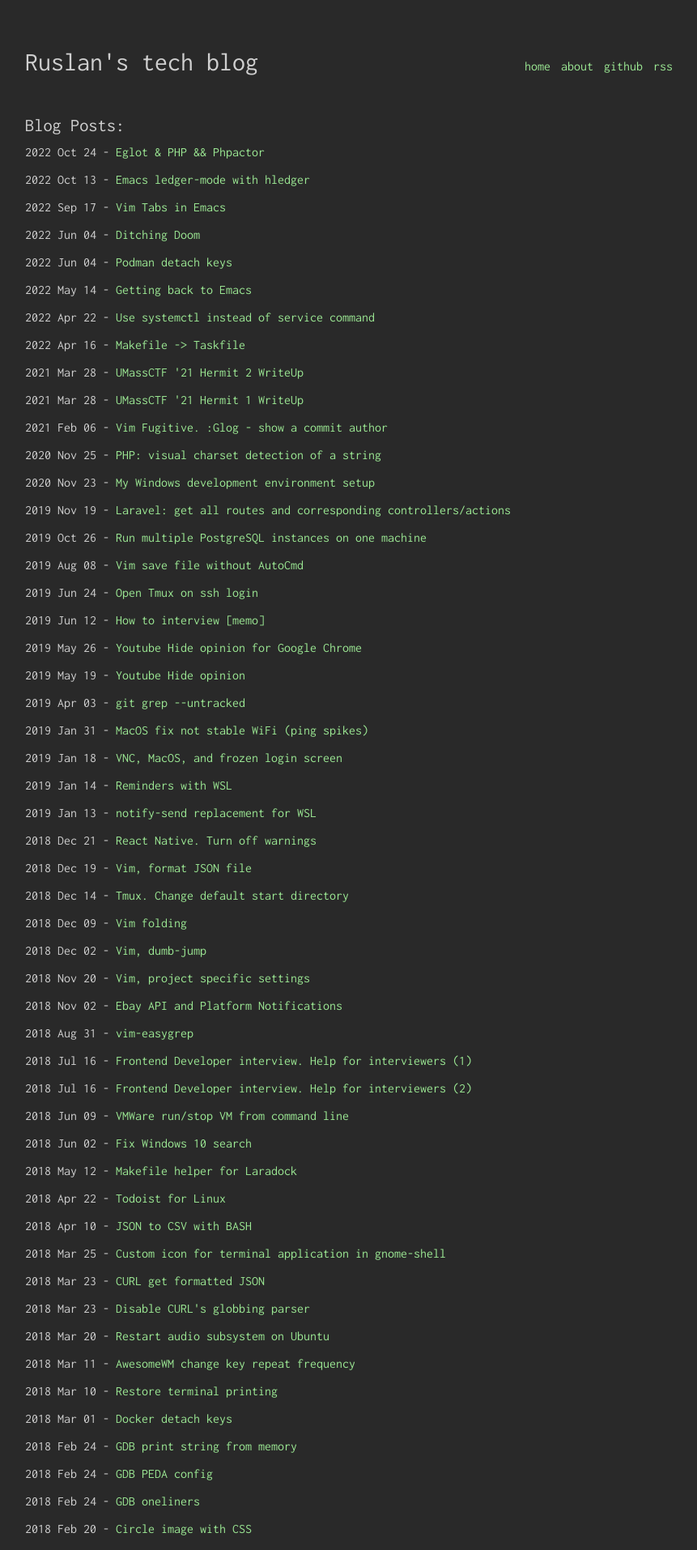
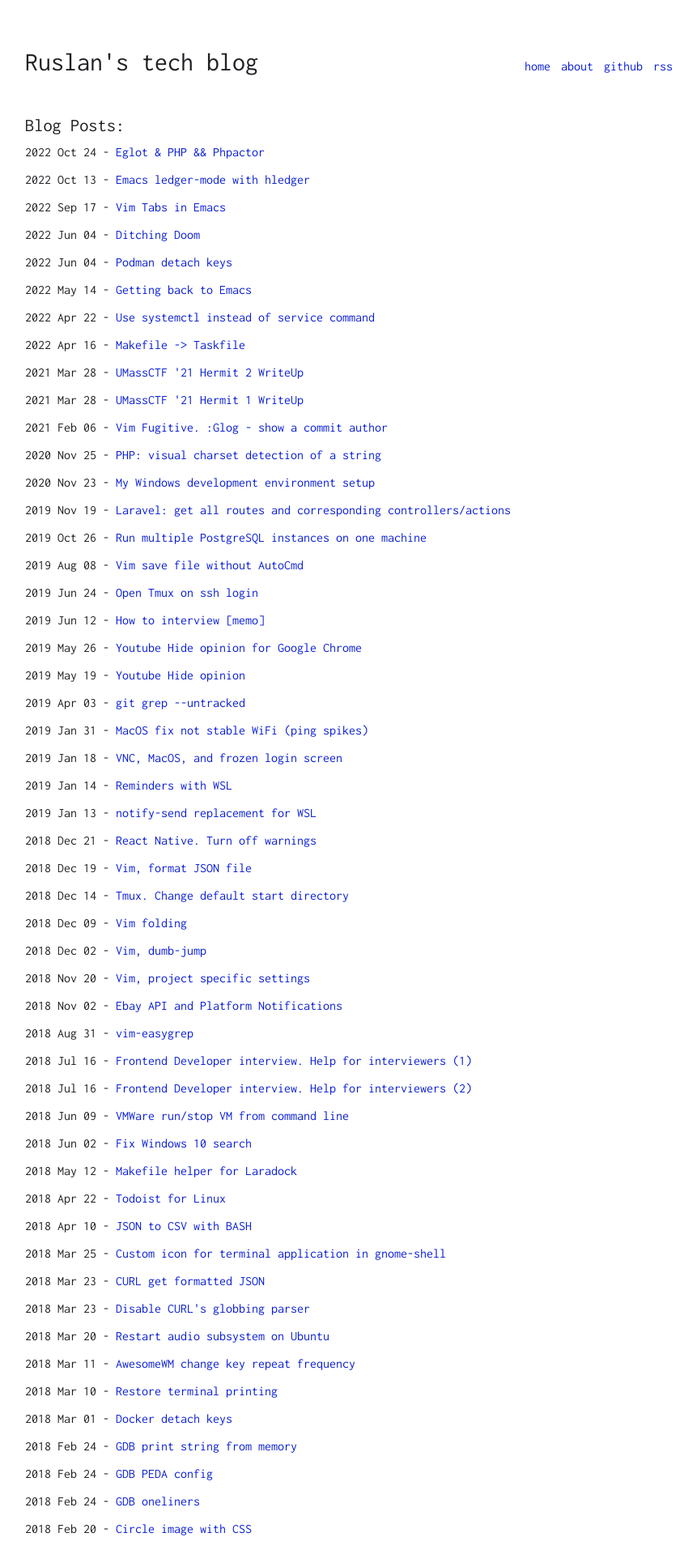
Before and after one commit to krydos/blog, a Jekyll site: the page built from index.html, in a window 1280 px wide. Shown: the top 1914 px of the page at 81% size, without its empty margins (209-1070 px from the left). Built offline with Jekyll 4.4.1, drawn with Linux system fonts in a browser that asks for light colours.

Commit message:
Support dark and light themes
depends on user settings

```diff
--- a/_sass/_config.scss
+++ b/_sass/_config.scss
@@ -2,9 +2,25 @@
 //$color-primary: #272727;
 //$color-background: #FFFFFF;
 //$color-link: #1A0DAB;
-$color-primary: #CFCFCF;
-$color-background: #292929;
-$color-link: rgb(155, 231, 147);
+
+:root {
+    --color-primary: #CFCFCF;
+    --color-background: #292929;
+    --color-link: rgb(155, 231, 147);
+    --highlight-color: #CFCFCF;
+    --highlight-background: #505050;
+}
+
+@media (prefers-color-scheme: light) {
+    :root {
+        --color-primary: #202124;
+        --color-background: #fff;
+        --color-link: rgb(12 32 211);
+        --highlight-color: #fbfbfb;
+        --highlight-background: #505050;
+    }
+
+}
 
 // FONT
 $font-url: "https://fonts.googleapis.com/css?family=Ubuntu+Mono:400,700,400italic";
--- a/assets/css/main.scss
+++ b/assets/css/main.scss
@@ -5,8 +5,8 @@
 @import "config";
 
 body {
-    color: $color-primary;
-    background: $color-background;
+    color: var(--color-primary);
+    background: var(--color-background);
     font-family: 'Inconsolata', ;
     font-size: 100%;
     font-weight: 400;
@@ -36,26 +36,27 @@ h3 {
 
 .highlighter-rouge {
     padding: 3px;
-    background: #505050;
+    background: var(--highlight-background);
     margin-bottom: 10px;
+    color: var(--highlight-color);
 }
 p {
     font-size: 1em;
     line-height: 150%;
 }
 a {
-    color: $color-link;
+    color: var(--color-link);
     text-decoration: none;
     &:visited {
-        color: $color-link;
+        color: var(--color-link);
         text-decoration: none;
     }
     &:hover {
-        color: $color-link;
+        color: var(--color-link);
         text-decoration: underline;
     }
     &:active {
-        color: $color-link;
+        color: var(--color-link);
         text-decoration: none;
     }
 }
```
